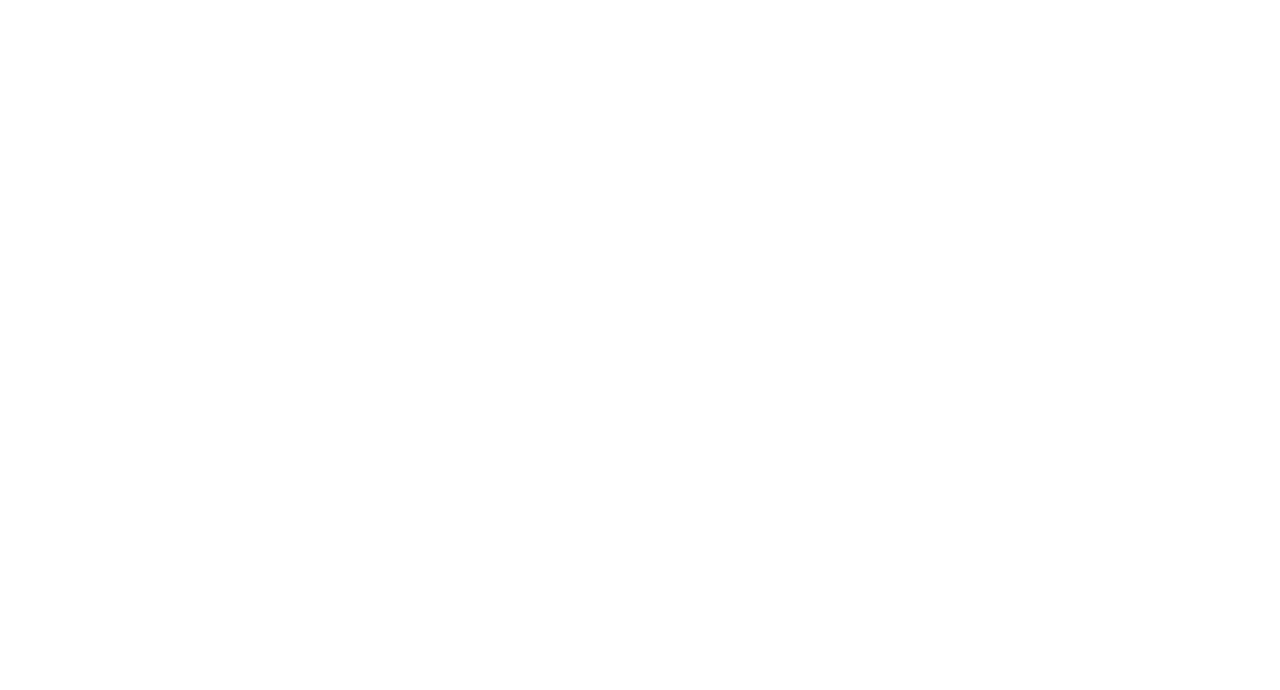
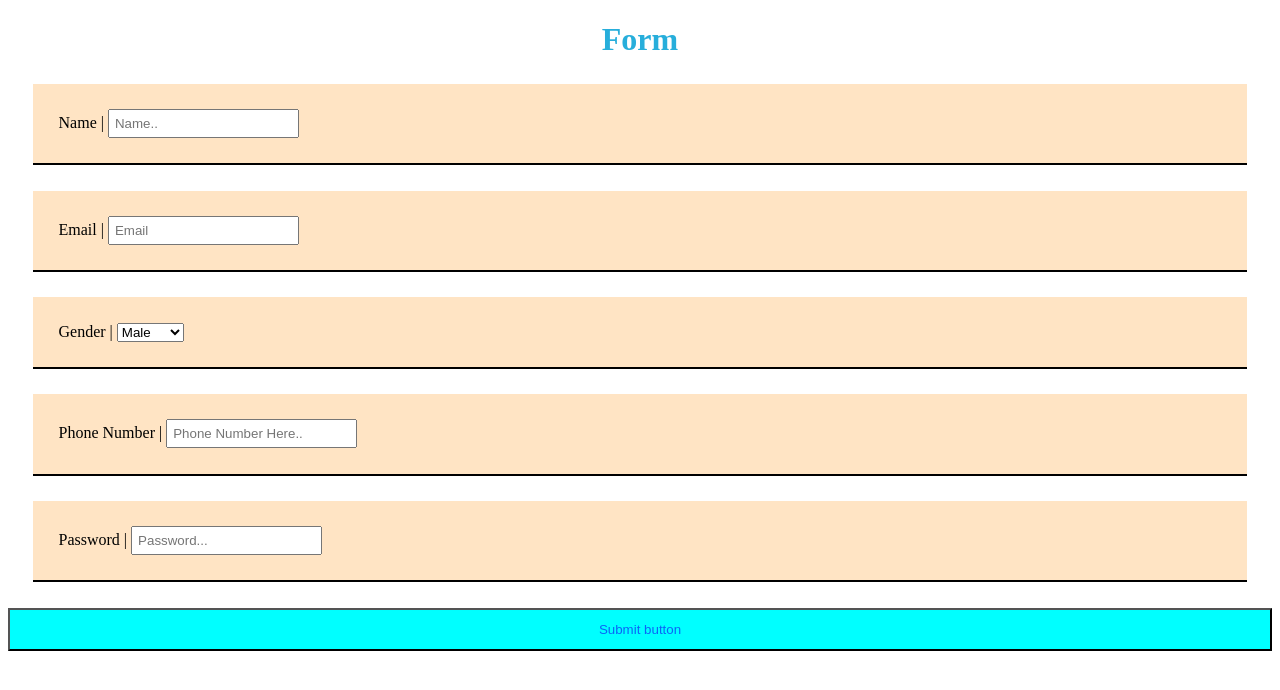
Before and after one commit to RushikeshMore11/Signup-Form---ReactJS-React-getting-started-What-is-React-JS-Why-React-Cre---msyelxgts0hq, a React app: page / in a window 1280 px wide. Built offline with nearby package versions, Linux system fonts and the light colour scheme.

Commit message:
Form values are get by useState

```diff
--- a/src/components/App.js
+++ b/src/components/App.js
@@ -1,9 +1,50 @@
-import React, {Component, useState} from "react";
+import React, { Component, useState } from "react";
 import '../styles/App.css';
 
 const App = () => {
+  const [getForm, setGetForm] = useState({
+    name: '',
+    email: '',
+    gender: 'male',
+    phoneNumber: '',
+    password: ''
+  })
+  const onChangeHandler = (event) => {
+    setGetForm({
+      ...getForm,
+      [event.target.name]: event.target.value
+    })
+  }
+  const onSubmitHandler = (e)=>{
+    e.preventDefault();
+    console.log(getForm);
+  }
   return (
-    <div id="main"></div>
+    <div id="main">
+        <h1>Form</h1>
+      <form >
+        <div className="field">
+          Name | <input onChange={onChangeHandler} data-testid='name' type="text" placeholder="Name.." name="name" />
+        </div>
+        <div className="field">
+          Email | <input onChange={onChangeHandler} type="email" name="email" id="email" placeholder="Email" data-testid='email' />
+        </div>
+        <div className="field">
+          Gender | <select onChange={onChangeHandler} data-testid='gender' name="gender" id="gender">
+            <option value="male">Male</option>
+            <option value="female">Female</option>
+            <option value="others">Others</option>
+          </select>
+        </div>
+        <div className="field">
+          Phone Number | <input onChange={onChangeHandler} data-testid='phoneNumber' type="number" name="phoneNumber" id="phoneNumber" placeholder="Phone Number Here.." />
+        </div>
+        <div className="field">
+          Password | <input onChange={onChangeHandler} type="password" name="password" id="password" placeholder="Password..." data-testid='password' />
+        </div>
+        <button onClick={onSubmitHandler} data-testid='submit' type="submit"> Submit button </button>
+      </form>
+    </div>
   )
 }
 
--- a/src/styles/App.css
+++ b/src/styles/App.css
@@ -5,8 +5,23 @@
 
 
 button{
-    color: #27aedb;
+    display: inline-block;
+    width: 100%;
+    margin: auto;
+    color: #0b65f7;
     text-align: center;
-    justify-content: center;
-    align-items: center;
+    padding: 12px;
+    background-color: aqua;
+
 }
+.field{
+    border-bottom: 2px solid black;
+    background-color: bisque;
+    padding: 2%;
+    margin: 2%;
+    text-align:left;
+}
+input{
+    padding: 5px;
+    outline: none;
+}
```
Also changed, not shown: 1 other file.
